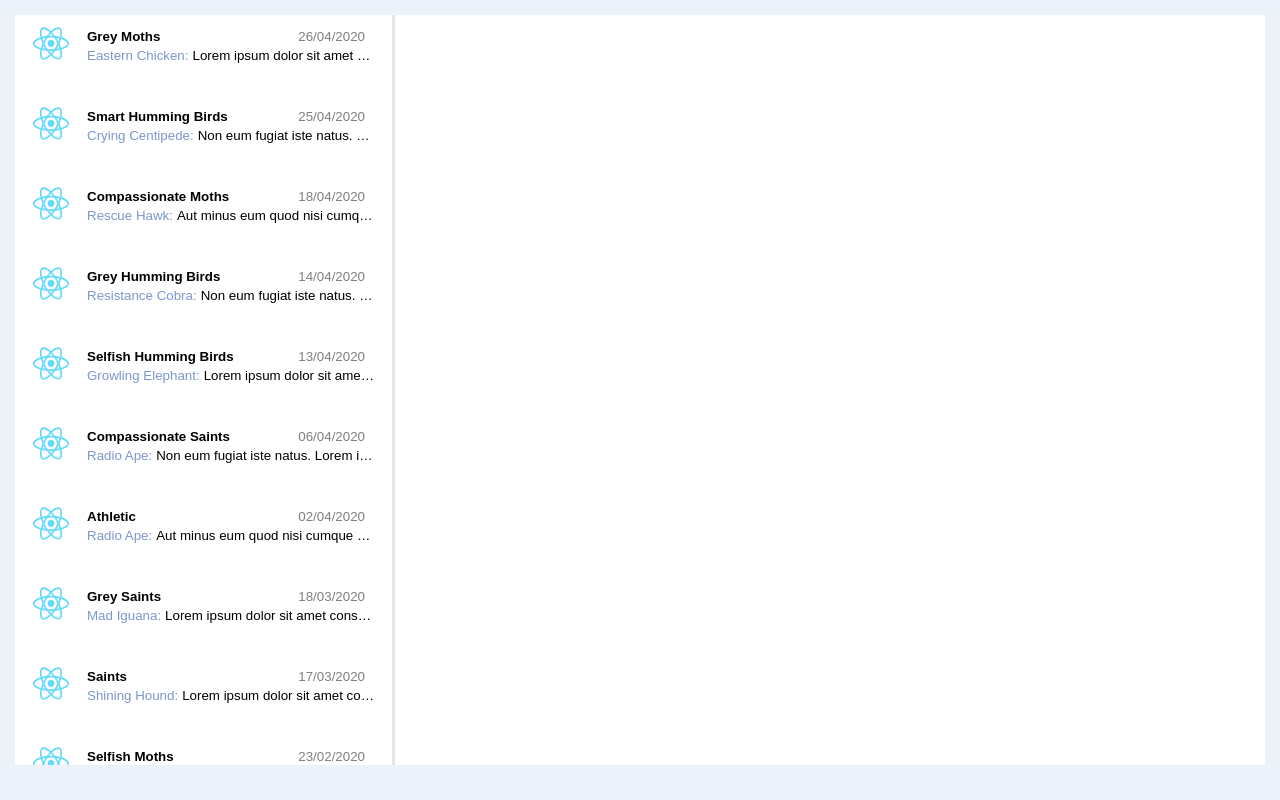
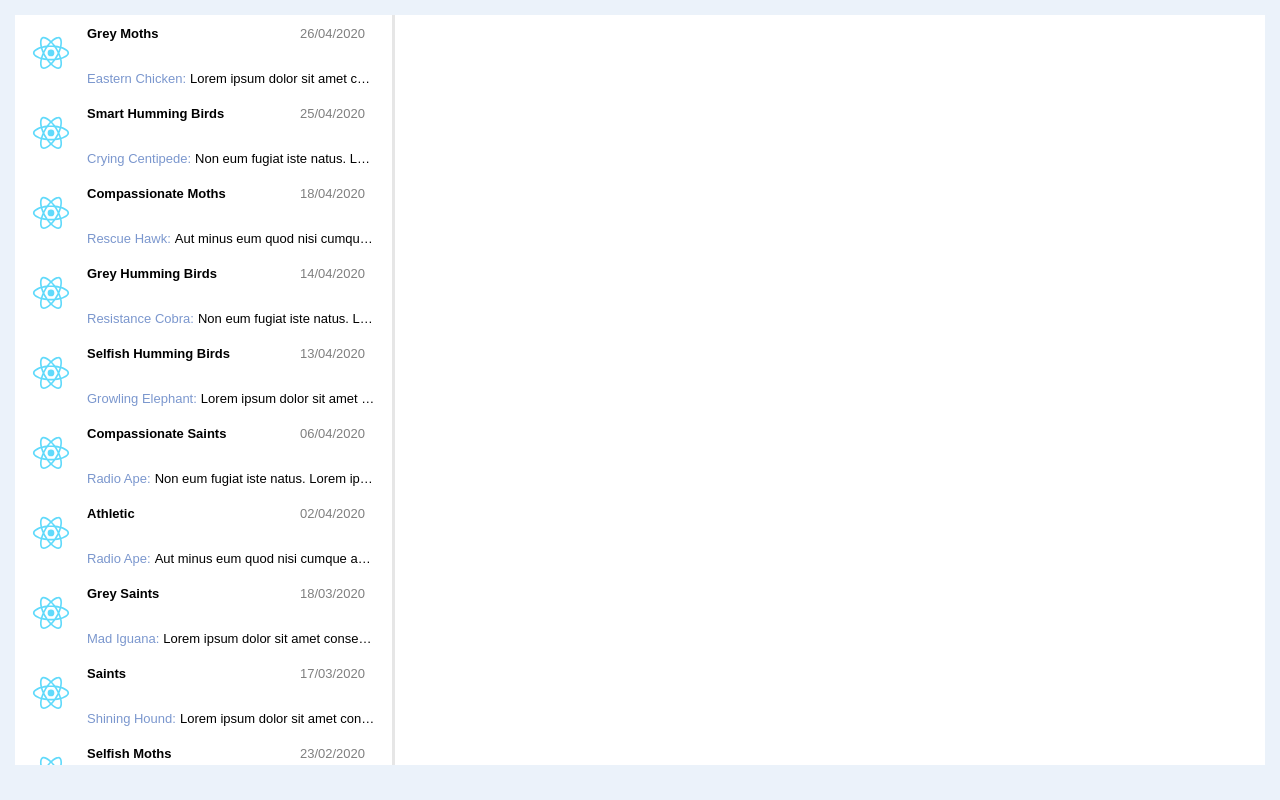
Before and after one commit to sergeigavrish/middle.react.praktikum.yandex, a React (Create React App) app: page / in a window 1280 px wide. Built offline with nearby package versions, Linux system fonts and the light colour scheme.

Commit message:
RM-8 default styles was updated

```diff
--- a/src/index.css
+++ b/src/index.css
@@ -13,6 +13,8 @@ body {
     sans-serif;
   -webkit-font-smoothing: antialiased;
   -moz-osx-font-smoothing: grayscale;
+  font-size: 13px;
+  line-height: 18px;
 }
 
 code {
@@ -20,6 +22,9 @@ code {
     monospace;
 }
 
-p {
-  margin: 0;
+.button-reset {
+  padding: 0;
+  border: none;
+  font-size: inherit;
+  background-color: transparent;
 }
--- a/src/styles/variables.css
+++ b/src/styles/variables.css
@@ -8,9 +8,3 @@
   --spacing-largest: 35px;
   --border-small: 3px solid #e6e6e6;
 }
-
-.button-reset {
-  padding: 0;
-  border: none;
-  background-color: transparent;
-}
```
